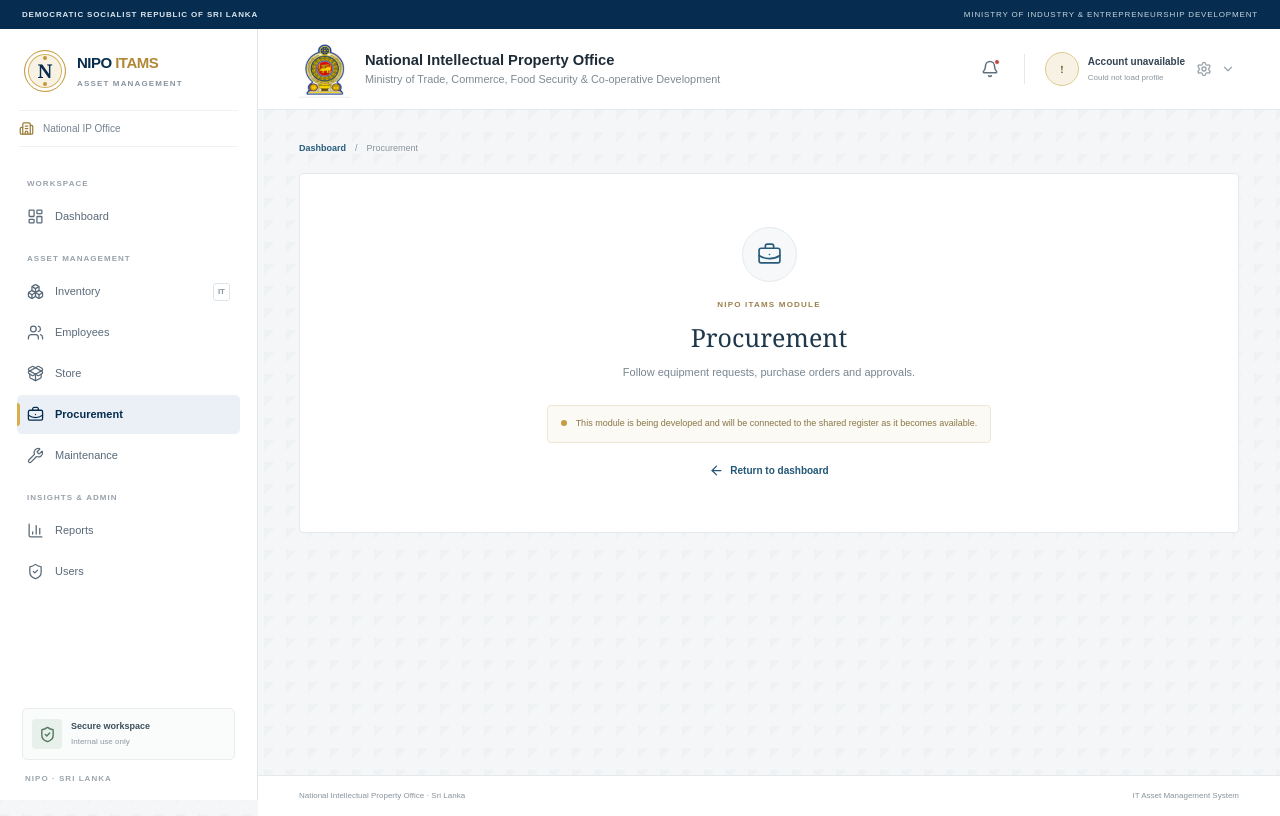
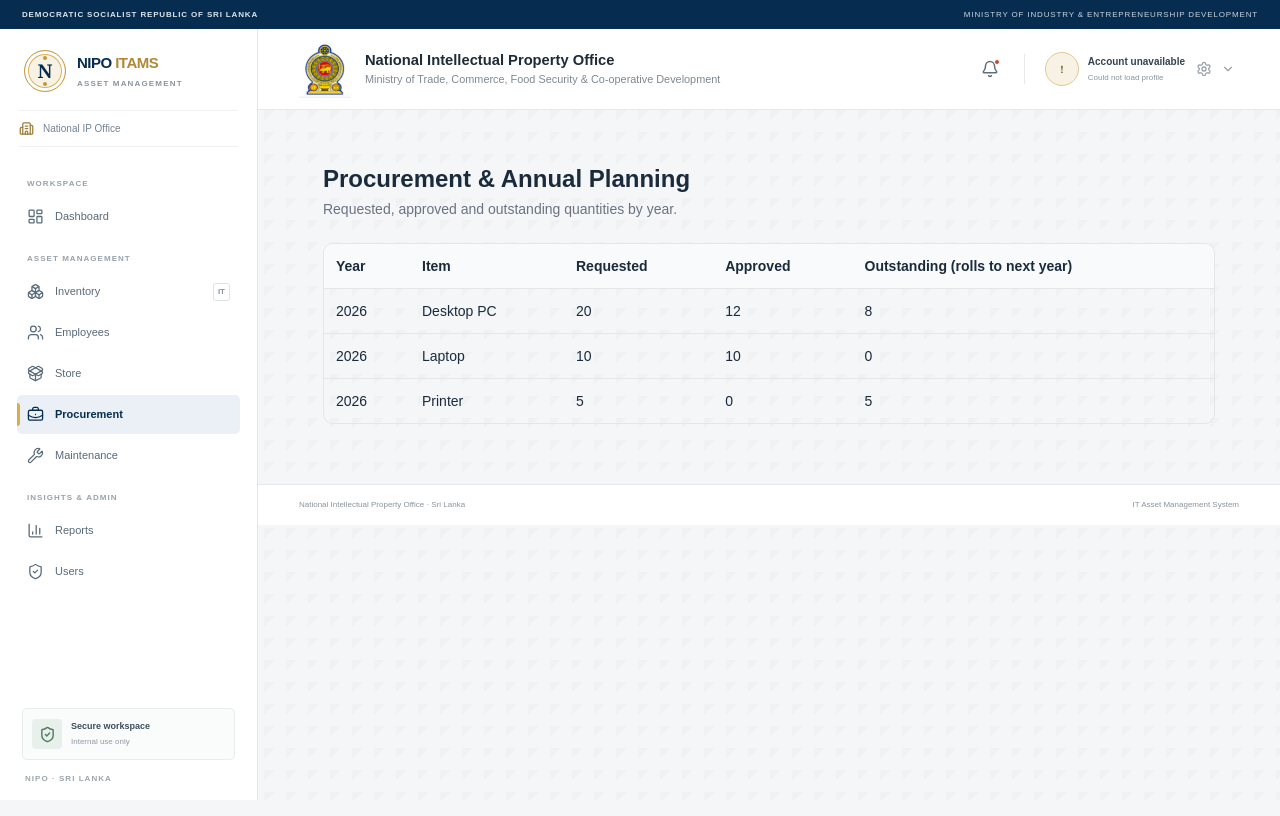
Before and after one commit to MahenBandaraHiggoda/NIPO-ITAMS, a Next.js app: page /procurement in a window 1280 px wide. Built offline with nearby package versions, Linux system fonts and the light colour scheme; no server answers.

Commit message:
Add procurement page with mock data

```diff
--- /dev/null
+++ b/src/app/procurement/page.js
@@ -0,0 +1,41 @@
+const requests = [
+  { id: 1, year: 2026, item: "Desktop PC", requested: 20, approved: 12 },
+  { id: 2, year: 2026, item: "Laptop", requested: 10, approved: 10 },
+  { id: 3, year: 2026, item: "Printer", requested: 5, approved: 0 },
+];
+
+export default function ProcurementPage() {
+  return (
+    <main className="mx-auto max-w-5xl p-6">
+      <h1 className="text-2xl font-semibold">Procurement & Annual Planning</h1>
+      <p className="mt-1 text-sm text-gray-500">
+        Requested, approved and outstanding quantities by year.
+      </p>
+
+      <div className="mt-6 overflow-x-auto rounded-lg border">
+        <table className="w-full text-left text-sm">
+          <thead className="bg-gray-50">
+            <tr>
+              <th className="p-3">Year</th>
+              <th className="p-3">Item</th>
+              <th className="p-3">Requested</th>
+              <th className="p-3">Approved</th>
+              <th className="p-3">Outstanding (rolls to next year)</th>
+            </tr>
+          </thead>
+          <tbody>
+            {requests.map((r) => (
+              <tr key={r.id} className="border-t">
+                <td className="p-3">{r.year}</td>
+                <td className="p-3">{r.item}</td>
+                <td className="p-3">{r.requested}</td>
+                <td className="p-3">{r.approved}</td>
+                <td className="p-3 font-medium">{r.requested - r.approved}</td>
+              </tr>
+            ))}
+          </tbody>
+        </table>
+      </div>
+    </main>
+  );
+}
```
